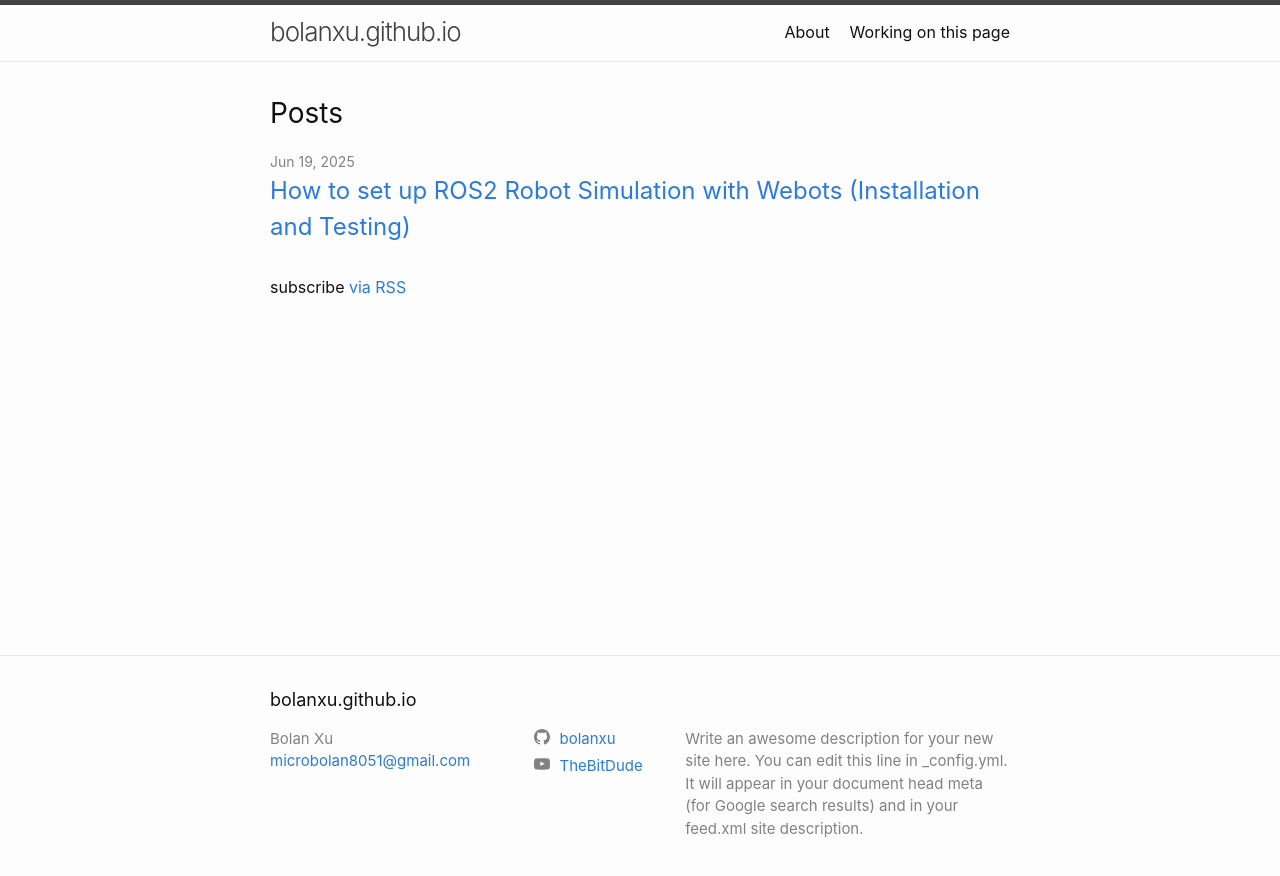
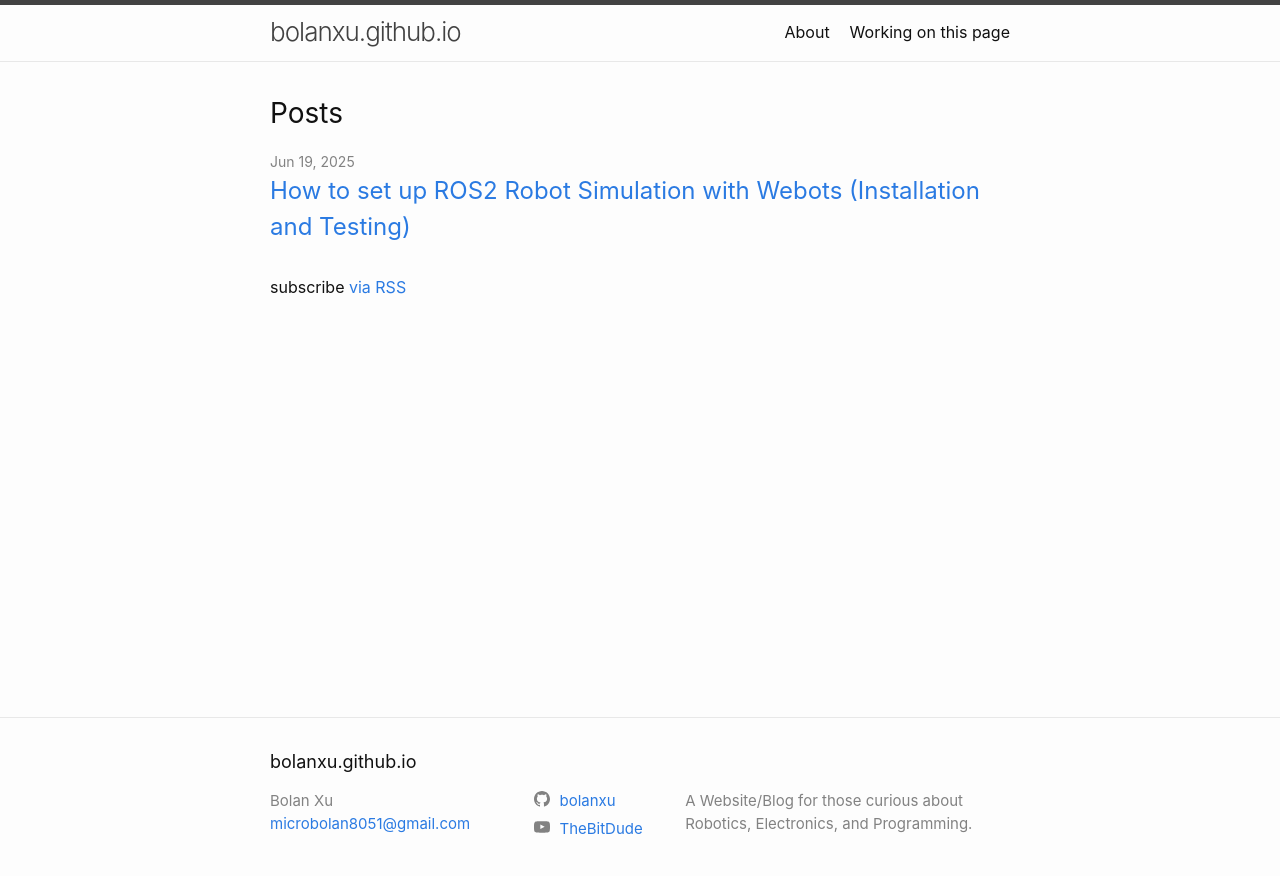
Before and after one commit to bolanxu/bolanxu.github.io, a Jekyll site: the page built from index.md, in a window 1280 px wide. Shown: the top 876 px of the page. Built offline with Jekyll 4.4.1, drawn with Linux system fonts in a browser that asks for light colours.

Commit message:
Update _config.yml

```diff
--- a/_config.yml
+++ b/_config.yml
@@ -2,9 +2,7 @@
 author: Bolan Xu
 email: microbolan8051@gmail.com
 description: > # this means to ignore newlines until "twitter_username:"
-  Write an awesome description for your new site here. You can edit this
-  line in _config.yml. It will appear in your document head meta (for
-  Google search results) and in your feed.xml site description.
+  A Website/Blog for those curious about Robotics, Electronics, and Programming.
 
 # social links
 # twitter_username: jekyllrb
```
